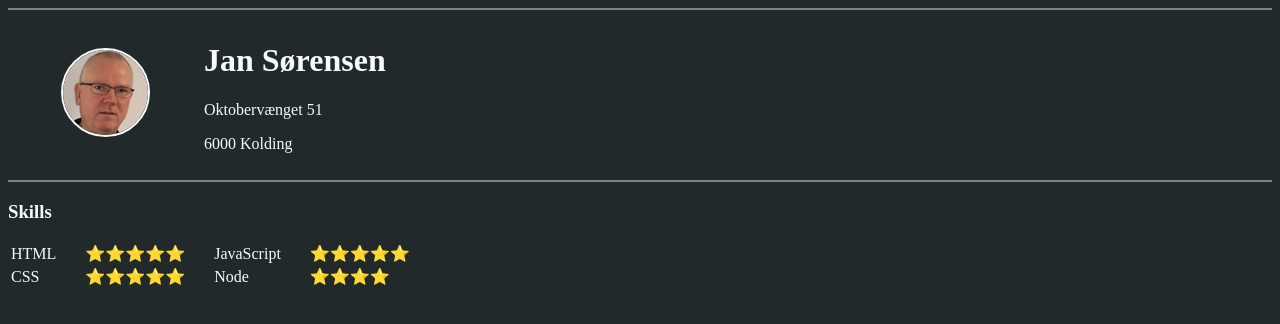
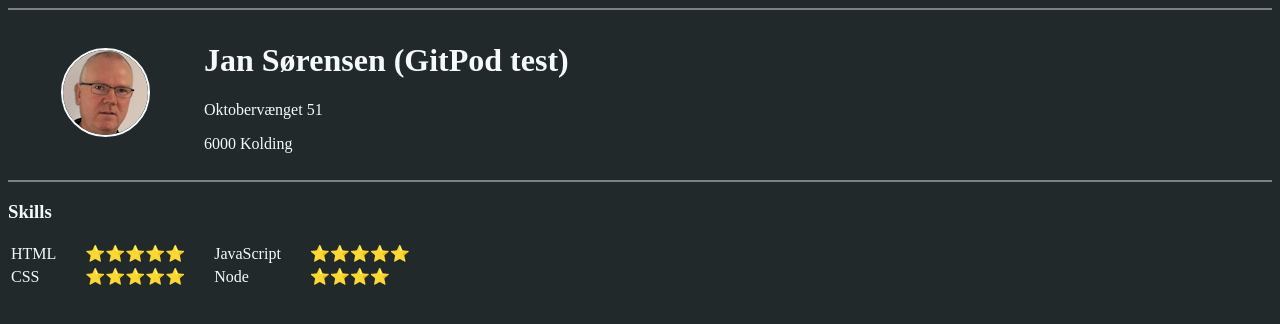
Before and after one commit to jaso110/jansoft-test-repo, a plain HTML site: page index.html in a window 1280 px wide. Drawn offline with Linux system fonts and the light colour scheme.

Commit message:
update index

```diff
--- a/index.html
+++ b/index.html
@@ -17,7 +17,7 @@
     <tr>
       <td><a href="https://www.jansoft.dk"><img class="img-style" src="images/jan-modified.png" alt="Image of Jan Sørensen"></a></td>
       <td>
-        <h1>Jan Sørensen</h1>
+        <h1>Jan Sørensen (GitPod test)</h1>
         <p>Oktobervænget 51</p>
         <p>6000 Kolding</p>
       </td>
```
